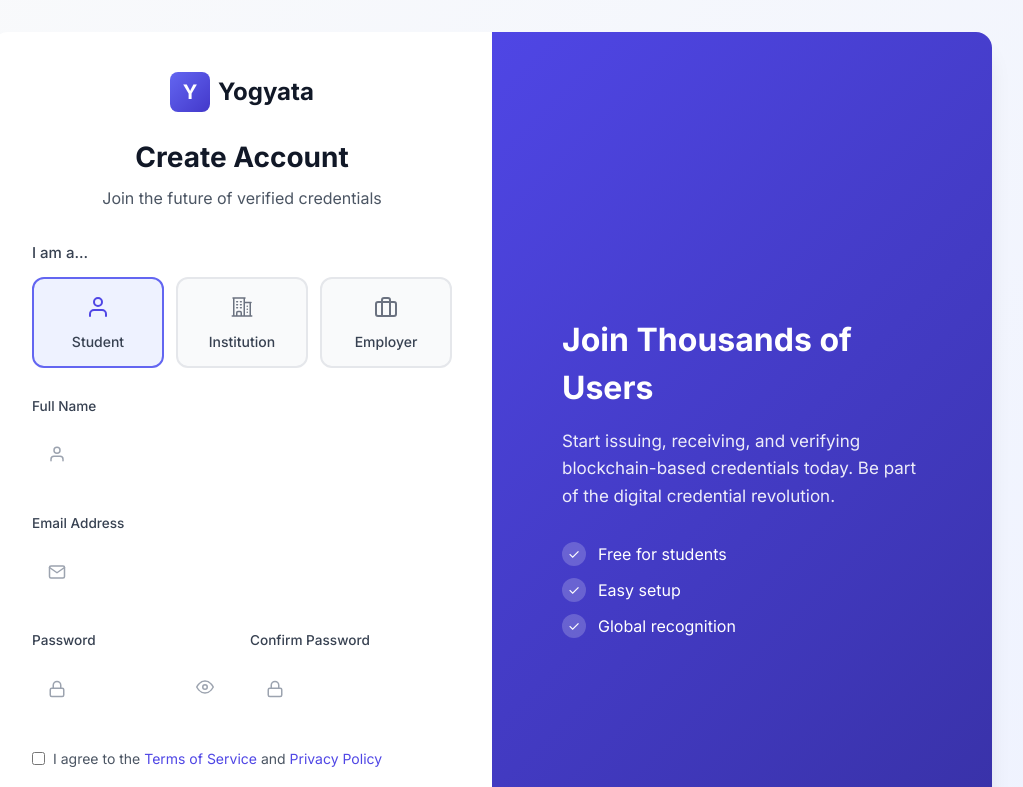
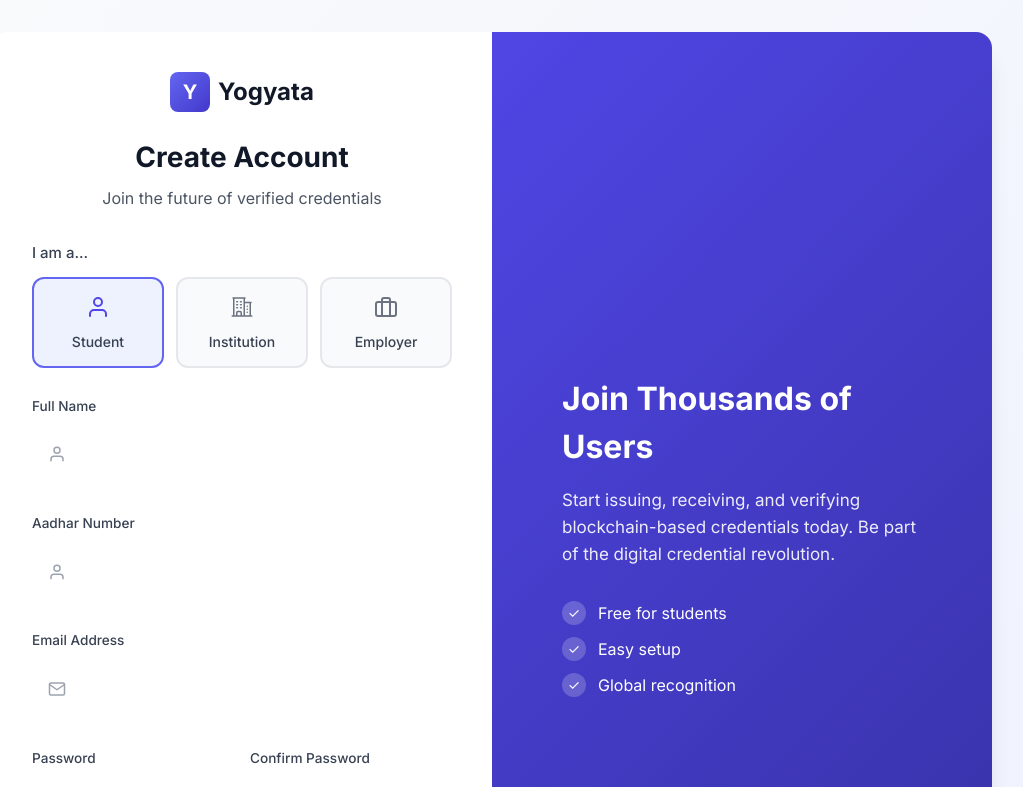
Before and after one commit to ASP-369/Yogyata, a React (Create React App) app in the folder frontend/: page /signup in a window 1280 px wide. Shown: the top 787 px of the page, without its empty margins (148-1171 px from the left). Built offline with nearby package versions, Linux system fonts and the light colour scheme; no server answers.

Commit message:
login using aadhar

```diff
--- a/frontend/src/pages/auth/SignupPage.js
+++ b/frontend/src/pages/auth/SignupPage.js
@@ -13,6 +13,7 @@ import {
 import { HiOutlineBuildingOffice2 } from "react-icons/hi2";
 import { toast } from "react-toastify";
 import "./Auth.css";
+import { supabase } from "../../config/supabase";
 
 const SignupPage = () => {
   const [searchParams] = useSearchParams();
@@ -26,6 +27,7 @@ const SignupPage = () => {
     role: initialRole,
     institutionName: "",
     companyName: "",
+    aadhar: "",
   });
   const [showPassword, setShowPassword] = useState(false);
   const [loading, setLoading] = useState(false);
@@ -72,7 +74,7 @@ const SignupPage = () => {
           formData.role === "employer" ? formData.companyName : null,
       };
 
-      const { error } = await signUp(
+      const { data, error } = await signUp(
         formData.email,
         formData.password,
         metadata
@@ -82,12 +84,30 @@ const SignupPage = () => {
         setError(error.message);
         toast.error(error.message);
       } else {
+        // If student, create profile in 'student' table
+        if (formData.role === "student" && data?.user?.id) {
+          const { error: studentError } = await supabase
+            .from("student")
+            .insert([{
+              id: data.user.id,
+              email: formData.email,
+              aadhar: formData.aadhar,
+              // any other fields if needed, e.g. name? User said 'aadhar also'
+            }]);
+
+          if (studentError) {
+            console.error("Failed to create student profile:", studentError);
+            toast.error("Account created but failed to save student profile details.");
+          }
+        }
+
         toast.success(
           "Account created! Please check your email for verification."
         );
         navigate("/login");
       }
     } catch (err) {
+      console.error(err);
       setError("An unexpected error occurred");
       toast.error("An unexpected error occurred");
     } finally {
@@ -174,6 +194,25 @@ const SignupPage = () => {
                 />
               </div>
             </div>
+
+            {formData.role === "student" && (
+              <div className="form-group">
+                <label htmlFor="aadhar">Aadhar Number</label>
+                <div className="input-wrapper">
+                  <FiUser className="input-icon" />
+                  <input
+                    type="text"
+                    id="aadhar"
+                    name="aadhar"
+                    value={formData.aadhar}
+                    onChange={handleChange}
+                    placeholder="12-digit Aadhar Number"
+                    required
+                    style={{ color: "black" }}
+                  />
+                </div>
+              </div>
+            )}
 
             <div className="form-group">
               <label htmlFor="email">Email Address</label>
```
